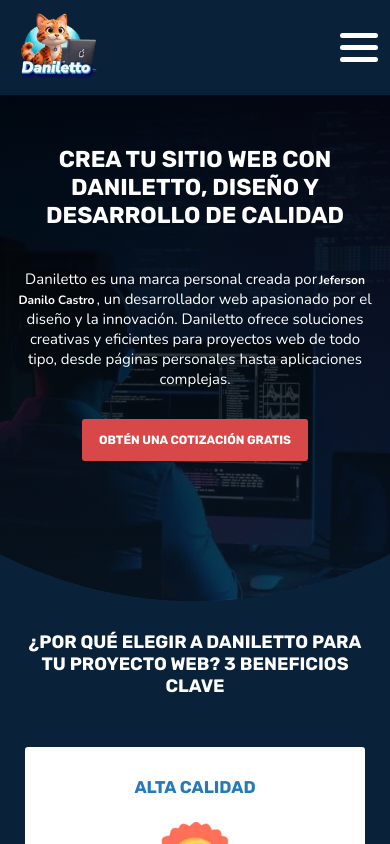
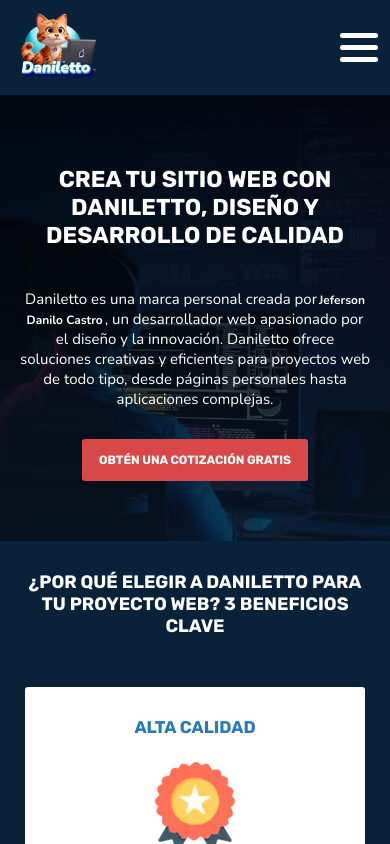
Before and after one commit to Danilett0/Daniletto, a React (Create React App) app: page / in a window 390 px wide. Shown: the top 844 px of the page. Built offline with nearby package versions, Linux system fonts and the light colour scheme.

Commit message:
mejora css para home

```diff
--- a/src/styles/pages/Home.css
+++ b/src/styles/pages/Home.css
@@ -8,9 +8,7 @@
   align-items: center;
   justify-content: center;
   flex-direction: column;
-  padding: 15px;
-  position: relative;
-  height: 100vh;
+  padding: 200px 10px;
   clip-path: ellipse(100% 141% at 50% -45%);
 }
 
@@ -210,9 +208,8 @@
 @media screen and (max-width: 777px) {
   main .Encabezado {
     justify-content: flex-start;
-    padding-top: 40px;
-    height: 60vh;
-    clip-path: ellipse(140% 141% at 50% -41%);
+    padding: 60px 20px;
+    clip-path: none;
   }
 
   main .Encabezado p {
```
